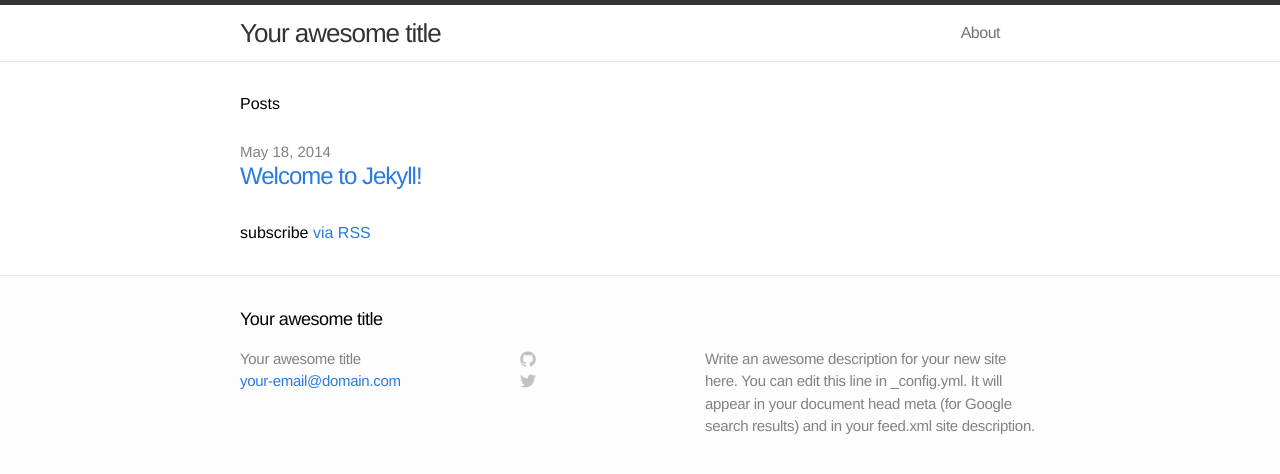
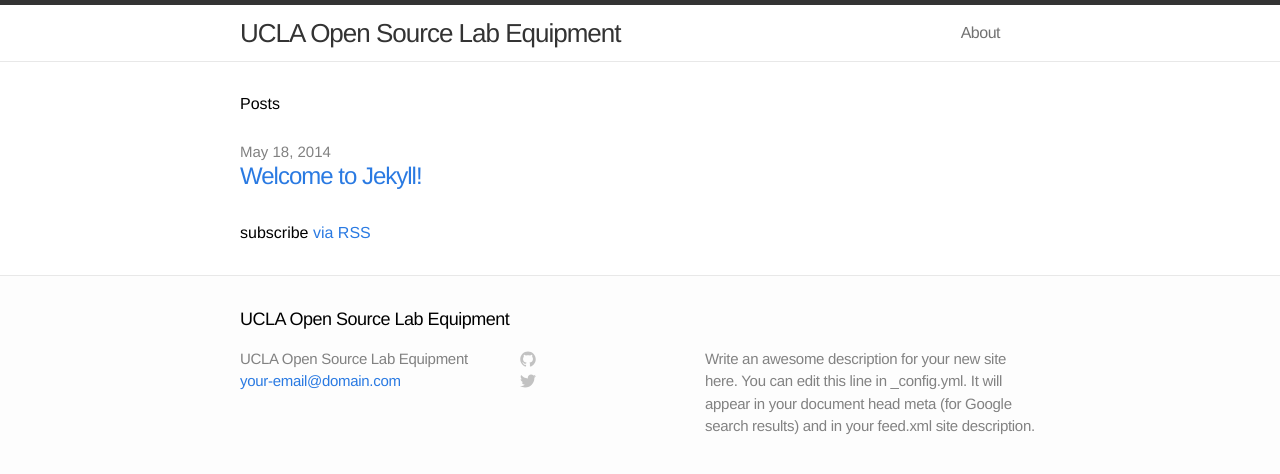
Before and after one commit to bigshahan/turbo-hipster, a Jekyll site: the page built from index.html, in a window 1280 px wide. Shown: the top 474 px of the page. Built offline with Jekyll 4.4.1, drawn with Linux system fonts in a browser that asks for light colours.

```diff
--- a/_config.yml
+++ b/_config.yml
@@ -1,5 +1,5 @@
 # Site settings
-title: Your awesome title
+title: UCLA Open Source Lab Equipment
 email: your-email@domain.com
 description: "Write an awesome description for your new site here. You can edit this line in _config.yml. It will appear in your document head meta (for Google search results) and in your feed.xml site description."
 baseurl: ""
```
Also changed, not shown: README.md.
